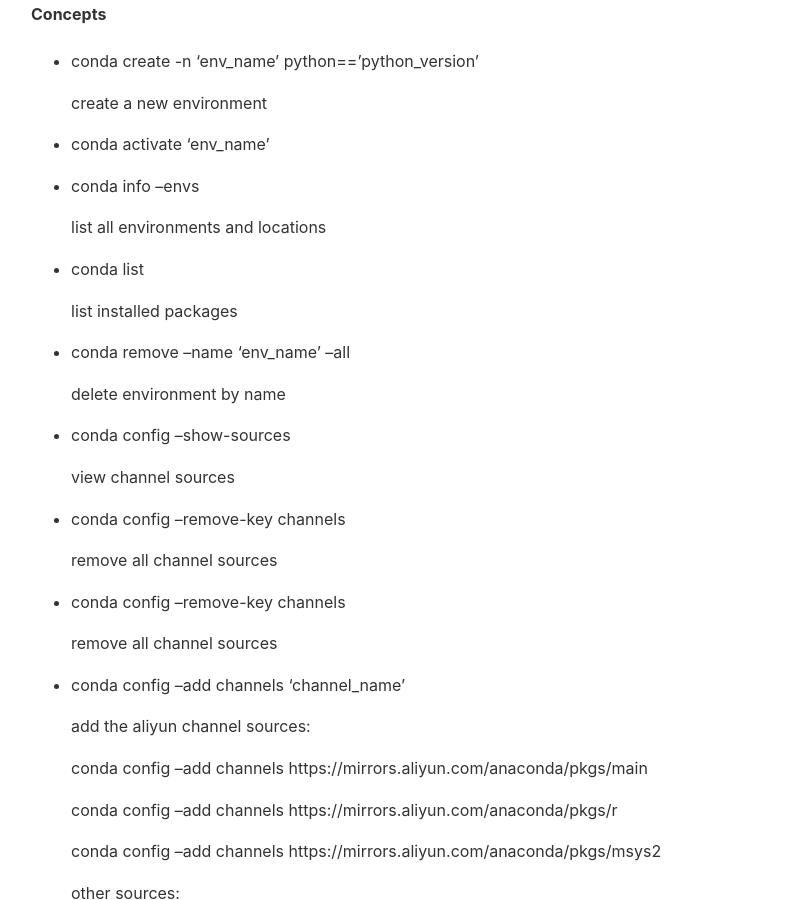
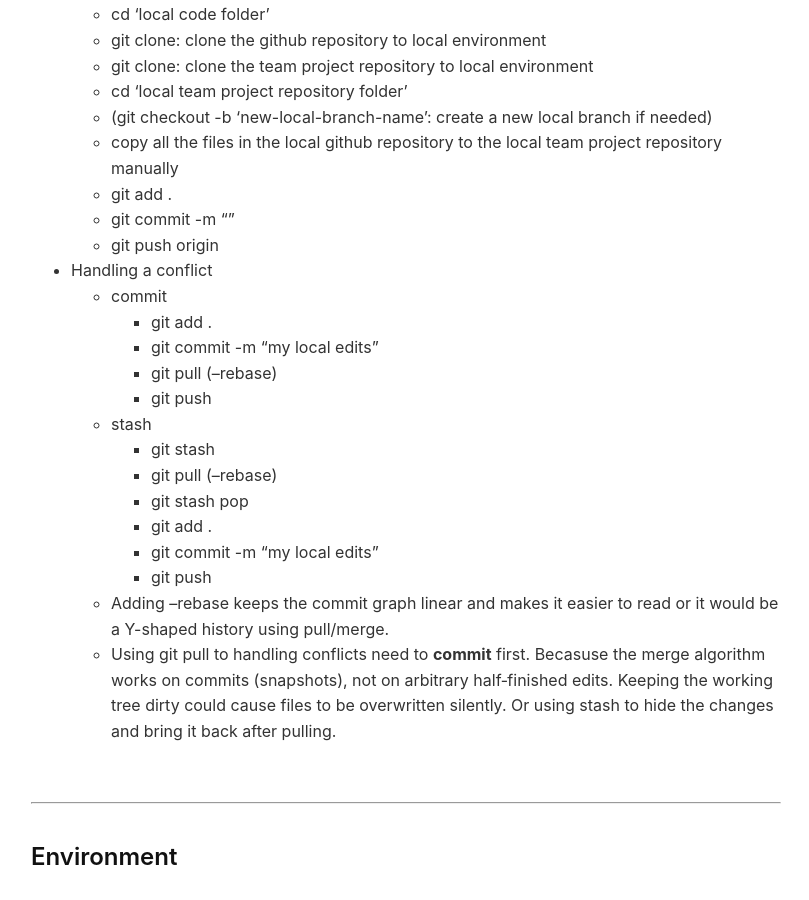
Before and after one commit to zixs0423/tech_note, a Jekyll site: the page built from docs/notes/deployment.md, in a window 1280 px wide and 900 px high, scrolled down 3438 px. Shown: the whole window, without its empty margins (234-1043 px from the left). Built offline with Jekyll 4.4.1, drawn with Linux system fonts in a browser that asks for light colours.

Commit message:
Add how to handle a conflict in git.

```diff
--- a/docs/notes/deployment.md
+++ b/docs/notes/deployment.md
@@ -48,6 +48,8 @@
 ### Git
 
 #### Concepts
+
+![git](../images/git.png)
 
 * git clone 'remote repository web URL'
 
@@ -113,6 +115,8 @@
 
 [Geeksforgeeks Naming Conventions for Git Branches](https://www.geeksforgeeks.org/git/how-to-naming-conventions-for-git-branches/)
 
+[Git Stash](https://www.geeksforgeeks.org/git/git-stash/)
+
 <br>
 
 #### Code
@@ -133,6 +137,21 @@
   * git add .
   * git commit -m ""
   * git push origin
+* Handling a conflict
+  * commit
+    * git add .
+    * git commit -m "my local edits"
+    * git pull (--rebase)
+    * git push
+  * stash
+    * git stash
+    * git pull (--rebase)
+    * git stash pop
+    * git add .
+    * git commit -m "my local edits"
+    * git push
+  * Adding --rebase keeps the commit graph linear and makes it easier to read or it would be a Y-shaped history using pull/merge.
+  * Using git pull to handling conflicts need to **commit** first. Becasuse the merge algorithm works on commits (snapshots), not on arbitrary half‑finished edits. Keeping the working tree dirty could cause files to be overwritten silently. Or using stash to hide the changes and bring it back after pulling.
 
 <br>
 
```
Also changed, not shown: docs/images/git.png (added).
